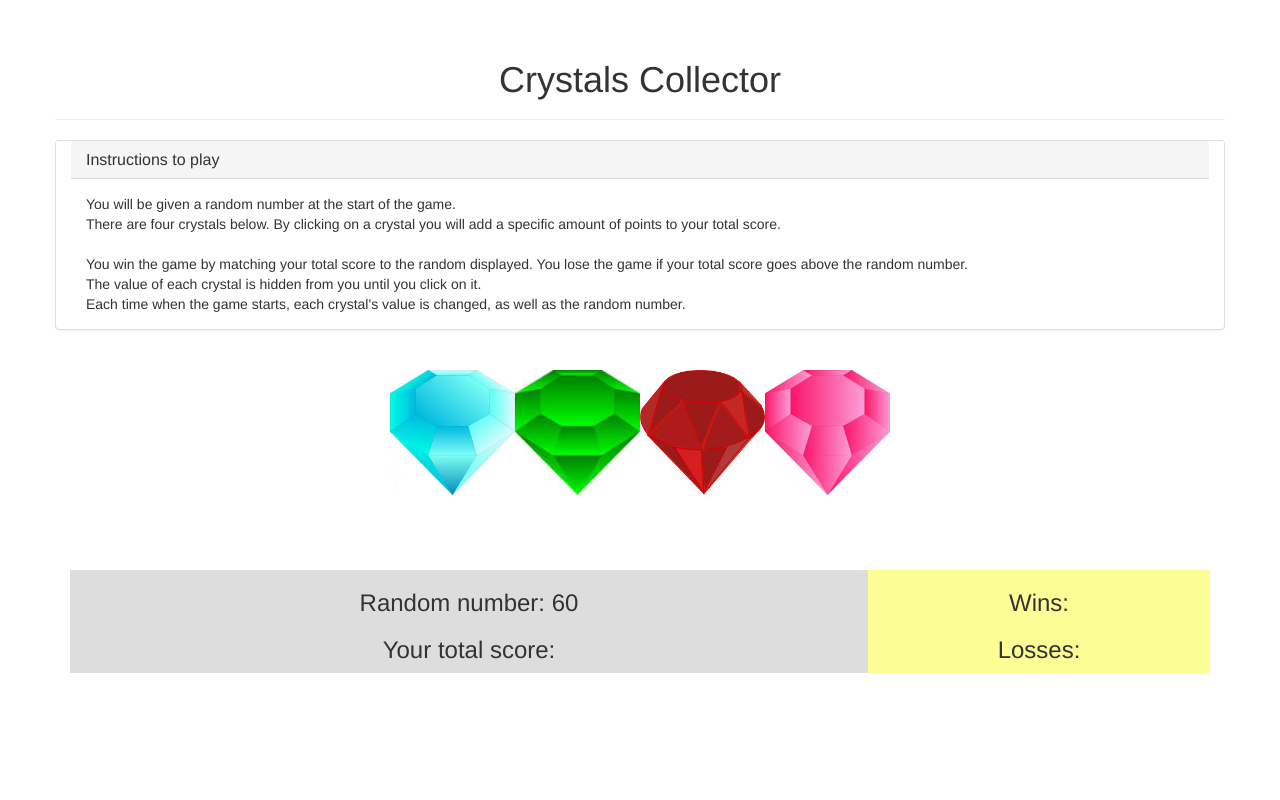
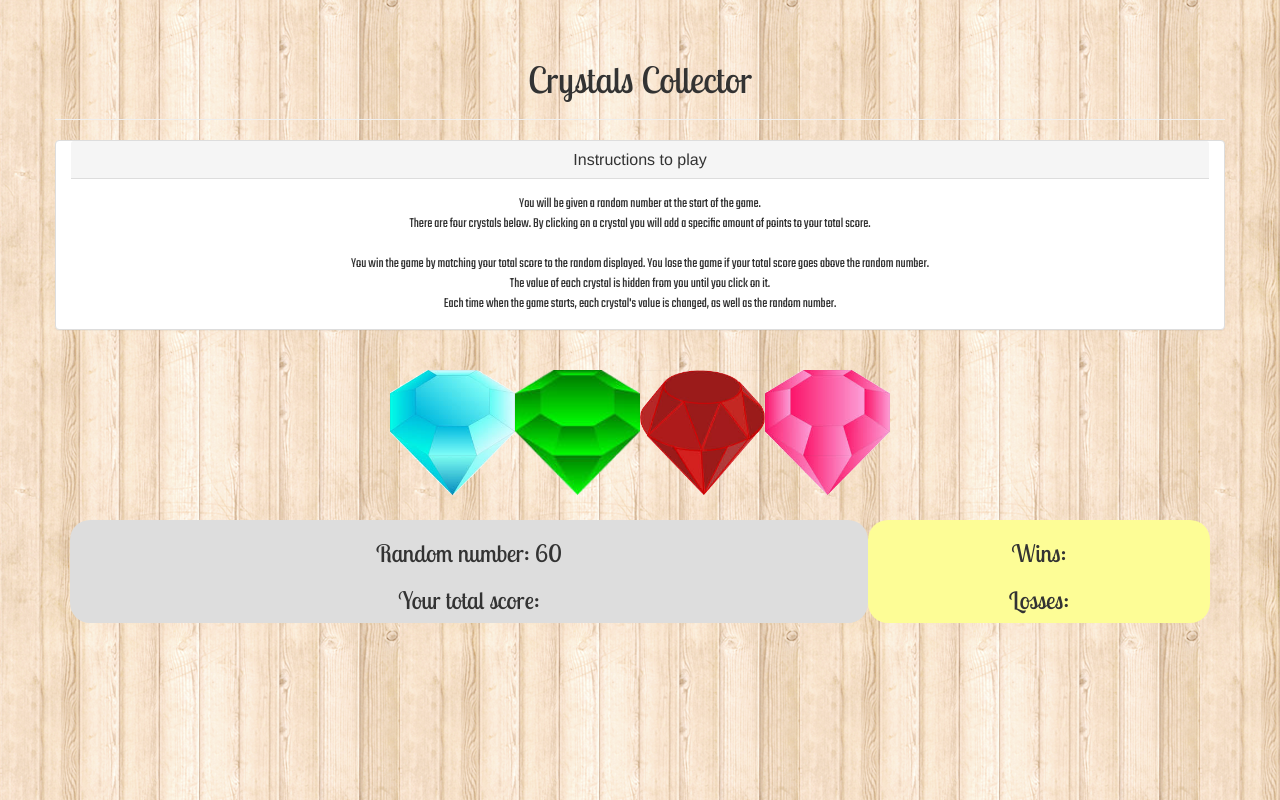
Before and after one commit to mnaumoski/week-4-game, a PHP site: page / in a window 1280 px wide. Run offline with PHP 8.4, Linux system fonts and the light colour scheme; some libraries are stand-ins or nearby versions.

Commit message:
this is final

```diff
--- a/assets/css/style.css
+++ b/assets/css/style.css
@@ -1,7 +1,7 @@
 
 #crystals {
 	text-align: center;
-	min-height: 200px;
+	min-height: 150px;
 }
 
 #numbers {
@@ -9,6 +9,7 @@
 	text-align: center;
 	width: 70%;
 	float: left;
+	border-radius: 20px;
 
 }
 
@@ -17,6 +18,7 @@
 	width: 30%;
 	float: right;
 	text-align: center;
+	border-radius: 20px;
 
 }
 #oneMoreTry {
@@ -35,3 +37,11 @@ img {
 	height: 125px;
 	width: 125px;
 }
+
+h1 {
+	font-family: 'Lobster Two', cursive;
+}
+
+body {
+	background-image: url('wood.png')
+}
--- a/assets/javascript/game.js
+++ b/assets/javascript/game.js
@@ -19,7 +19,7 @@ $(document).ready(function() {
 
             var imageCrystal = $('<img>'); //variable that addresses <img> in html; this is different than .crystalImage that represents a class
 
-            var clickCrystal = colors[i] + ".jpeg";
+            var clickCrystal = colors[i] + ".png";
 
             // imageCrystal.attr('data-num', colors[i]);
 
--- a/index.html
+++ b/index.html
@@ -7,17 +7,18 @@
     <link type="text/css" rel="stylesheet" href="assets/css/reset.css">
     <link type="text/css" rel="stylesheet" href="assets/css/style.css">
     <link rel="stylesheet" href="https://bootswatch.com/paper/bootstrap.min.css">
+    <link href="https://fonts.googleapis.com/css?family=Lobster+Two|Satisfy|Teko" rel="stylesheet">
 </head>
 
 <body>
     <div class="page-header text-center container">
-        <h1>Crystals Collector</h1>
+        <h1 style="font-family: 'Lobster Two', cursive;">Crystals Collector</h1>
     </div>
-    <div class="panel panel-default container">
+    <div class="panel panel-default container text-center">
         <div class="panel-heading">
             <h3 class="panel-title">Instructions to play</h3>
         </div>
-        <div class="panel-body">
+        <div class="panel-body" style="font-family: 'Teko', sans-serif;">
             You will be given a random number at the start of the game.
             <br> There are four crystals below. By clicking on a crystal you will add a specific amount of points to your total score.
             <br>
@@ -28,8 +29,9 @@
     </div>
     <br>
     <div class="container" id="crystals">
+    <br>
     </div>
-    <div class="container">
+    <div class="container" style="font-family: 'Lobster Two', cursive;">
 				    <div id="numbers">
 				        <h3 class="">Random number: <span id = "number">39</span></h3>
 				        <h3 class="">Your total score: <span id="yourNumber"></span></h3>
```
Also changed, not shown: assets/css/wood.png (added), assets/images/blue.jpeg (deleted), assets/images/blue.png (added), assets/images/green.jpeg (deleted), assets/images/green.png (added), assets/images/pink.jpeg (deleted), assets/images/pink.png (added), assets/images/red.jpeg (deleted), assets/images/red.png (added), blue.png (added), green.png (added), pink.png (added), red.png (added), 1 other file.
